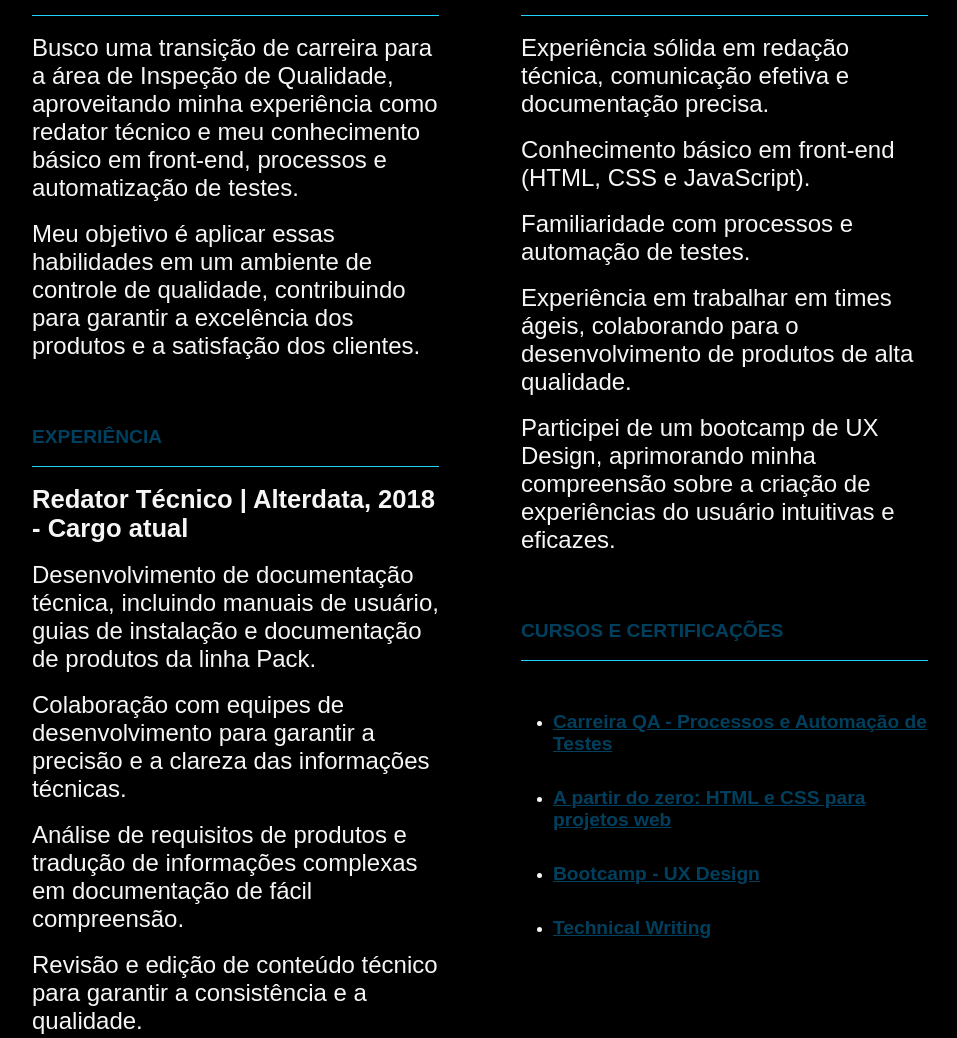
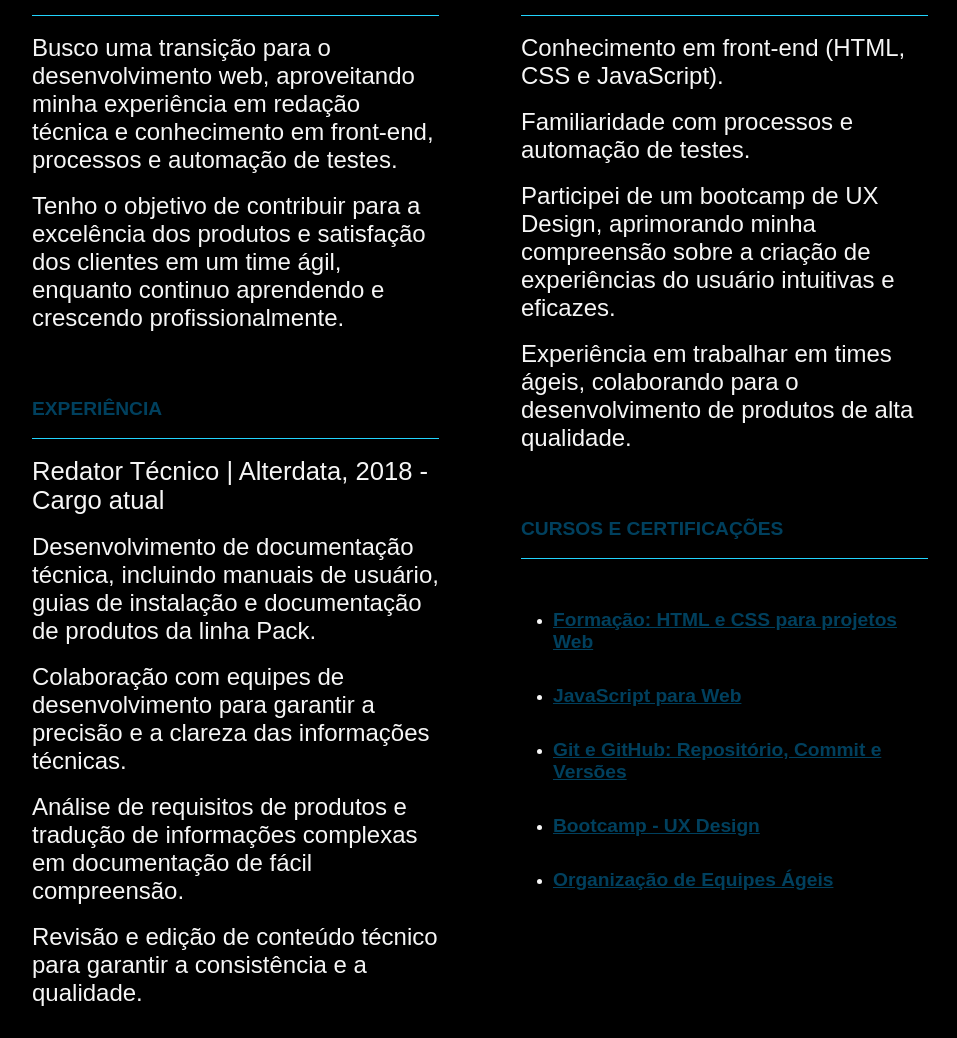
Before and after one commit to eduesplinio/meu_portfolio, a plain HTML site: page curriculum.html in a window 1280 px wide. Shown: the part 182-1220 px from the top of the page, without its empty margins (160-1117 px from the left). Drawn offline with Linux system fonts and the light colour scheme.

Commit message:
vaga `front-end`

```diff
--- a/curriculum.html
+++ b/curriculum.html
@@ -21,17 +21,18 @@
         <div class="apresentacao__conteudo">
             <h2 class="apresentacao__conteudo__subtítulo">Objetivo</h2>
             <hr class="apresentacao__conteudo__linhaHorzontal">
-            <p class="apresentacao__conteudo__atributos">Busco uma transição de carreira para a área de Inspeção de
-                Qualidade, aproveitando minha experiência como redator técnico e meu conhecimento básico em front-end,
-                processos e automatização de testes.</p>
+            <p class="apresentacao__conteudo__atributos">Busco uma transição para o desenvolvimento web,
+                aproveitando minha experiência em redação técnica
+                e conhecimento em front-end, processos e automação de testes.</p>
 
-            <p class="apresentacao__conteudo__atributos">Meu objetivo é aplicar essas habilidades em um ambiente de
-                controle
-                de qualidade, contribuindo para garantir a excelência dos produtos e a satisfação dos clientes.</p>
+            <p class="apresentacao__conteudo__atributos">Tenho o objetivo de contribuir para a
+                excelência dos produtos e satisfação dos clientes em um time ágil, enquanto
+                continuo
+                aprendendo e crescendo profissionalmente.</p>
 
             <h2 class="apresentacao__conteudo__subtítulo">Experiência</h2>
             <hr class="apresentacao__conteudo__linhaHorzontal">
-            <h4 class="apresentacao__conteudo_subtítulo__topico">Redator Técnico | Alterdata, 2018 - Cargo atual</h4>
+            <p class="apresentacao__conteudo_subtítulo__topico">Redator Técnico | Alterdata, 2018 - Cargo atual</h6>
             <p class="apresentacao__conteudo__atributos">Desenvolvimento de documentação técnica, incluindo manuais de
                 usuário, guias de instalação e documentação de produtos da linha Pack.</p>
             <p class="apresentacao__conteudo__atributos">Colaboração com equipes de desenvolvimento para garantir a
@@ -48,35 +49,41 @@
         <div class="apresentacao__conteudo">
             <h2 class="apresentacao__conteudo__subtítulo">Resumo de qualificações</h2>
             <hr class="apresentacao__conteudo__linhaHorzontal">
-            <p class="apresentacao__conteudo__atributos">Experiência sólida em redação técnica, comunicação efetiva e
-                documentação precisa.</p>
-            <p class="apresentacao__conteudo__atributos">Conhecimento básico em front-end (HTML, CSS e JavaScript).</p>
+            <p class="apresentacao__conteudo__atributos">Conhecimento em front-end (HTML, CSS e JavaScript).</p>
             <p class="apresentacao__conteudo__atributos">Familiaridade com processos e automação de testes.</p>
+            <p class="apresentacao__conteudo__atributos">Participei de um bootcamp de UX Design, aprimorando minha
+                compreensão sobre a criação de experiências do usuário intuitivas e eficazes.</p>
             <p class="apresentacao__conteudo__atributos">Experiência em trabalhar em times ágeis, colaborando para o
                 desenvolvimento de produtos de alta qualidade.</p>
-            <p class="apresentacao__conteudo__atributos">Participei de um bootcamp de UX Design, aprimorando minha
-                compreensão sobre a criação de experiências do usuário intuitivas e eficazes.</p>
 
             <h2 class="apresentacao__conteudo__subtítulo">Cursos e Certificações</h2>
             <hr class="apresentacao__conteudo__linhaHorzontal">
             <ul class="apresentacao__links_certf">
-                <li><a class="apresentacao__links__certf li" href="https://cursos.alura.com.br/degree/certificate/cf49d5cb-2a4b-4922-9c4f-e2af091bc4d0">Carreira QA - Processos e Automação de Testes</a>
+                <li><a class="apresentacao__links__certf li"
+                        href="https://cursos.alura.com.br/degree/certificate/78fe0565-fb39-496c-bdce-33bfe809d1a7">Formação:
+                        HTML e CSS para projetos Web</a>
                 </li>
 
                 <li><a class="apresentacao__links__certf li"
-                        href="https://cursos.alura.com.br/degree/certificate/78fe0565-fb39-496c-bdce-33bfe809d1a7">A
-                        partir do zero: HTML e CSS para projetos web</a>
+                        href="https://cursos.alura.com.br/certificate/22d40dc3-6a4e-4af6-8c75-c34ea8f08ff6?lang=pt_BR">JavaScript
+                        para Web</a>
                 </li>
+
+                <li><a class="apresentacao__links__certf li"
+                        href="https://cursos.alura.com.br/certificate/b3173492-290f-4223-acb3-dddc922d1843?lang=pt_BR">Git
+                        e GitHub: Repositório, Commit e Versões</a></li>
+
 
                 <li><a class="apresentacao__links__certf li"
                         href="https://drive.google.com/file/d/1jmOlffofNynEJy5MFjA0JWfF-Bus0k8H/view?usp=sharing">Bootcamp
                         - UX Design</a></li>
 
                 <li><a class="apresentacao__links__certf li"
-                        href="https://drive.google.com/file/d/1GqAxWmqKoWuFnh7pofaDnzuGjnXGKUy_/view?usp=share_link">Technical
-                        Writing</a></li>
+                        href="https://cursos.alura.com.br/certificate/004bf0e6-44b0-43ce-94fb-7a6eed7cc405?lang=pt_BR">Organização
+                        de Equipes Ágeis</a></li>
             </ul>
 
+            </ul>
         </div>
     </main>
     <footer>
```
Also changed, not shown: about.html (+1 -2 lines), index.html (+1 -1 lines).
